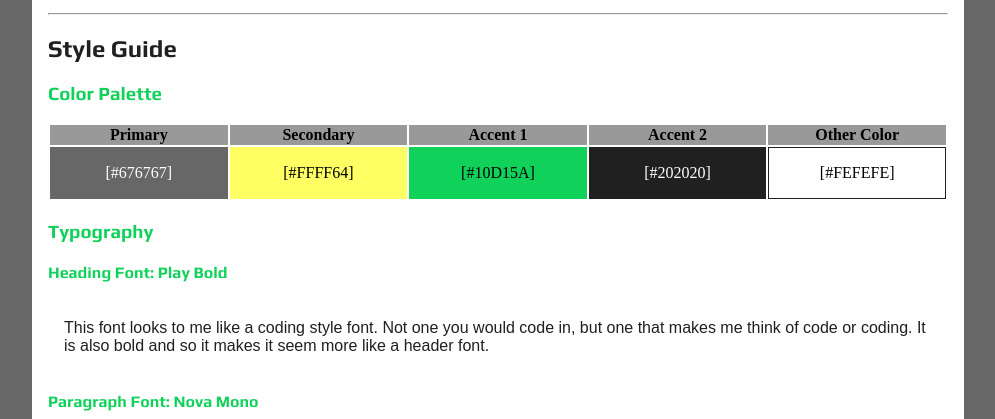
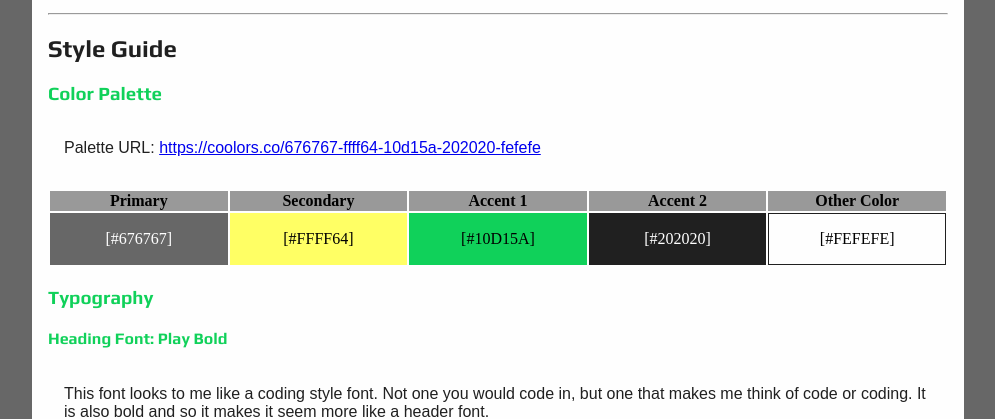
Before and after one commit to JacobHornbeck/JacobHornbeck.github.io, a PHP site: page /wdd130/final-site-plan.html in a window 1280 px wide. Shown: the part 955-1374 px from the top of the page, without its empty margins (142-1137 px from the left). Run offline with PHP 8.4, Linux system fonts and the light colour scheme; some web fonts are replaced.

Commit message:
show the coolors url

```diff
--- a/wdd130/styles/final-site-plan.css
+++ b/wdd130/styles/final-site-plan.css
@@ -62,9 +62,6 @@ p {
 #logo {
     width: 400px;
     height: 400px;
-}
-#urlOfCoolors {
-    display: none;
 }
 
 .signature {
```
